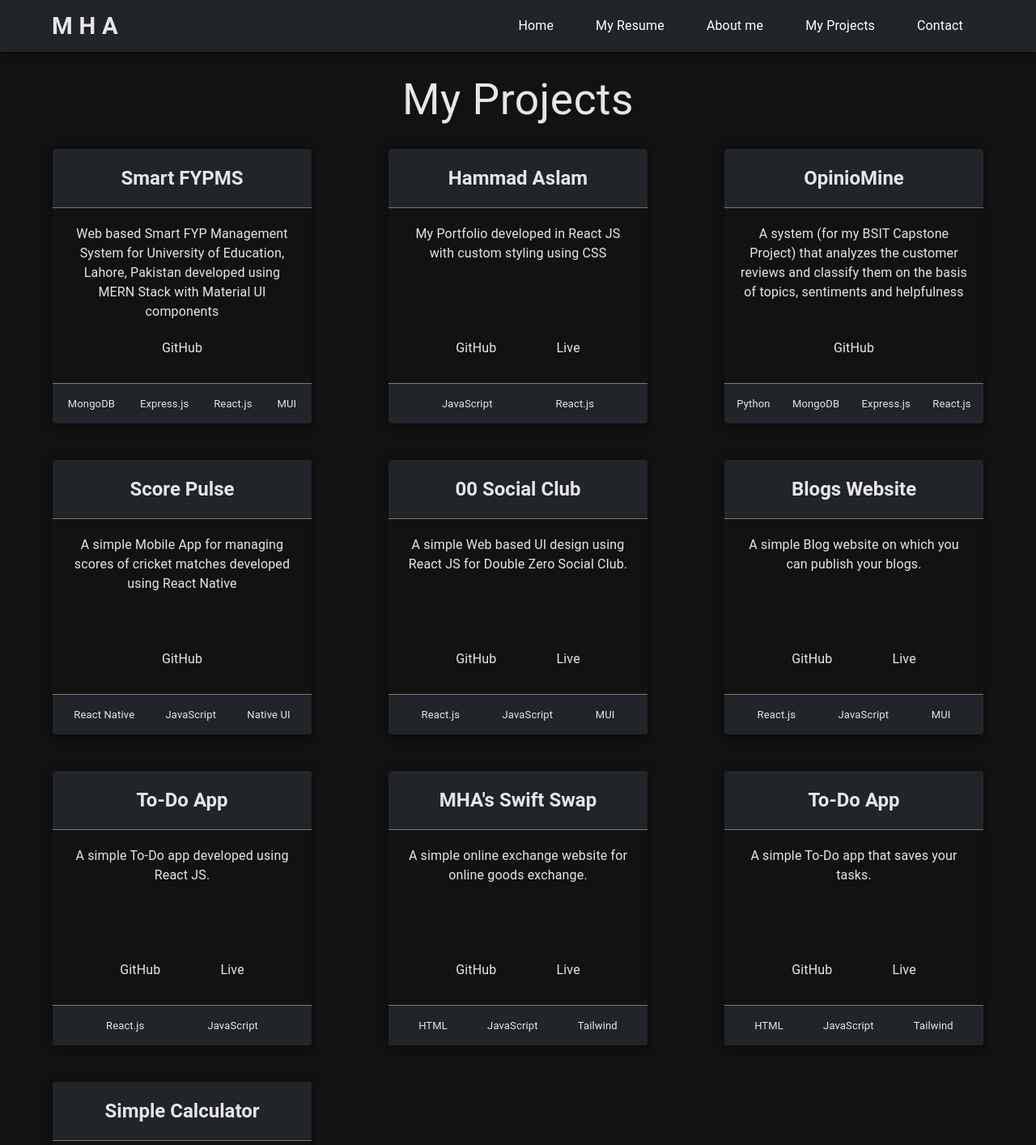
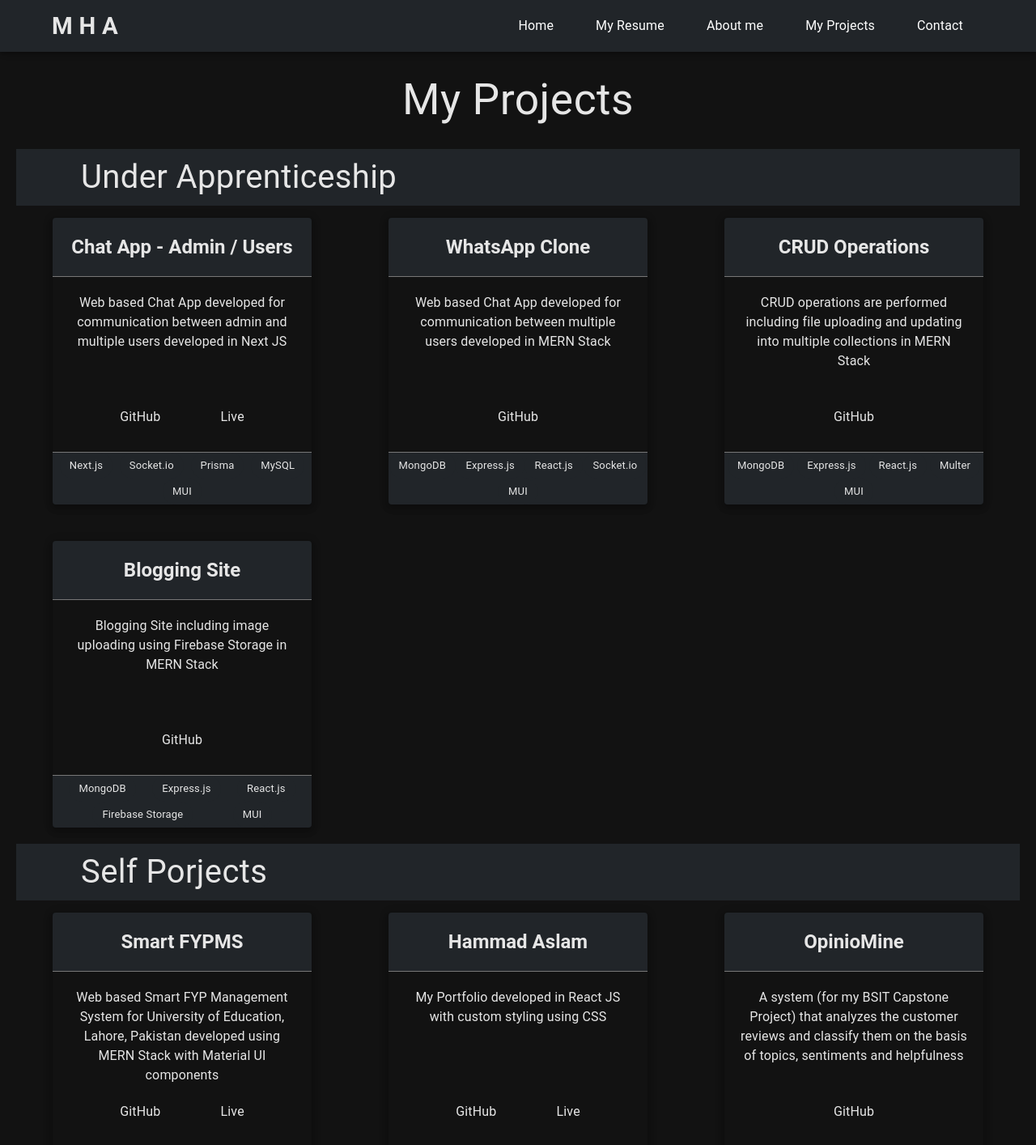
Before and after one commit to hammadaslam1/portfolio-website, a React (Create React App) app: page /portfolio in a window 1280 px wide. Shown: the top 1414 px of the page at 81% size. Built offline with nearby package versions, Linux system fonts and the light colour scheme.

Commit message:
updated portfolio with new projects and about

```diff
--- a/public/index.html
+++ b/public/index.html
@@ -7,7 +7,30 @@
     <meta name="theme-color" content="#000000" />
     <meta
       name="description"
-      content="Web site created using create-react-app"
+      content="I`m Hammad Aslam, a recent IT Graduate
+    from Jauharabad, Pakistan. I have done my Matriculation from Govt. Jauhar
+    Memorial High School, Jauharabad in the session 2014-16 under BISE Sargodha
+    securing 64% marks. I have done my Intermediate with Computer Science from
+    Govt. Post Graduate College, Jauharabad in the session 2016-18 under BISE
+    Sargodha securing 65% marks. I have done my undergraduation with Computer
+    Science from Govt. Post Graduate College, Jauharabad under the affiliation
+    of University of Sargodha in the session 2018-2020 securing 52% marks. I
+    have done a Diploma of Information Technology from Information Technology
+    Centre, Jauharabad under Punjab Board of Technical Education in the session
+    2020-2021 securing 78% marks. I have done my BS Information Technology (Post
+    ADP) University of Education, Lahore in the session 2022-2024. My CGPA is
+    3.6 I have worked on my final year project, 'Customer Reviews Classification
+    and Analysis System using Data Mining and NLP'. Basically it is a system
+    that analyzes the customer reviews and classify them on the basis of topics,
+    sentiments and helpfulness. These reviews are taken from various E-commerce
+    platforms likeAmazonandDaraz. I'm currently working on a Smart FYP
+    Management System. This system is all about digitalizing the process of
+    Capstone Project between supervisors, coordinators and students of final
+    year. I have interests in Data Science and Web Development. I have developed
+    some projects for Web and android in React JS and React Native respectively
+    and my Final Year Project was analysis and research based, in which I worked
+    with Python. I'm looking for the opportunities to enhance my skills. I enjoy
+    working on side projects to upskill myself and learn new stuff."
     />
     <link rel="apple-touch-icon" href="%PUBLIC_URL%/logo.png" />
     <!--
--- a/src/components/pages/About.jsx
+++ b/src/components/pages/About.jsx
@@ -42,7 +42,13 @@ const About = () => {
         <Typography sx={{ fontSize: "16pt", marginY: "35px" }}>
           I have done my BS Information Technology (Post ADP) University of
           Education, Lahore in the session 2022-2024. My <strong>CGPA</strong>{" "}
-          is <strong>3.6</strong>
+          is <strong>3.63</strong>
+        </Typography>
+        <Typography sx={{ fontSize: "16pt", marginY: "35px" }}>
+          I recently attended an Apprenticeship program for IT Graduates under
+          PSEB (Pakistan Software Export Board) in the Known Health Care IT
+          Company "Maaz Informatics" in Sargodha, where I spent 2 months as a
+          MERN Stack and Next JS apprentice.
         </Typography>
         <Typography sx={{ fontSize: "16pt", marginY: "35px" }}>
           I have worked on my final year project, "Customer Reviews
@@ -53,8 +59,10 @@ const About = () => {
           <a href="https://www.amazon.com/">Amazon</a>and
           <a href="https://www.daraz.pk/">Daraz.</a>
         </Typography>
-        <Typography sx={{fontSize: '16pt', marginY: '35px'}}>
-          I'm currently working on a Smart FYP Management System. This system is all about digitalizing the process of Capstone Project between supervisors, coordinators and students of final year.
+        <Typography sx={{ fontSize: "16pt", marginY: "35px" }}>
+          I worked on a Smart FYP Management System. This system is all about
+          digitalizing the process of Capstone Project between supervisors,
+          coordinators and students of final year.
         </Typography>
         <Typography sx={{ fontSize: "16pt", marginY: "35px" }}>
           I have interests in Data Science and Web Development. I have developed
--- a/src/components/pages/Portfolio.jsx
+++ b/src/components/pages/Portfolio.jsx
@@ -7,11 +7,11 @@ const Portfolio = () => {
     createRows(
       "Smart FYPMS",
       "Web based Smart FYP Management System for University of Education, Lahore, Pakistan developed using MERN Stack with Material UI components",
-      ["GitHub"],
+      ["GitHub", "Live"],
       ["MongoDB", "Express.js", "React.js", "MUI"],
       [
         "https://github.com/ahsanisdeveloping/smart-fyp-project",
-        // "https://hammad-resume.web.app/",
+        "https://fypms-ue.vercel.app/",
       ]
     ),
     createRows(
@@ -105,7 +105,48 @@ const Portfolio = () => {
       ]
     ),
   ];
-
+  const maazProjects = [
+    createRows(
+      "Chat App - Admin / Users",
+      "Web based Chat App developed for communication between admin and multiple users developed in Next JS",
+      ["GitHub", "Live"],
+      ["Next.js", "Socket.io", "Prisma", "MySQL", "MUI"],
+      [
+        "https://github.com/hammadaslam1/Maaz-Informatics-Apprenticeship/tree/main/chatapp_admin_user",
+        "https://hammad-chat-next.vercel.app/",
+      ]
+    ),
+    createRows(
+      "WhatsApp Clone",
+      "Web based Chat App developed for communication between multiple users developed in MERN Stack",
+      ["GitHub"],
+      ["MongoDB", "Express.js", "React.js", "Socket.io", "MUI"],
+      [
+        "https://github.com/hammadaslam1/Maaz-Informatics-Apprenticeship/tree/main/chatapp_multiple_users",
+        // "https://hammad-chat-next.vercel.app/",
+      ]
+    ),
+    createRows(
+      "CRUD Operations",
+      "CRUD operations are performed including file uploading and updating into multiple collections in MERN Stack",
+      ["GitHub"],
+      ["MongoDB", "Express.js", "React.js", "Multer", "MUI"],
+      [
+        "https://github.com/hammadaslam1/Maaz-Informatics-Apprenticeship/tree/main/Task%2003",
+        // "https://hammad-chat-next.vercel.app/",
+      ]
+    ),
+    createRows(
+      "Blogging Site",
+      "Blogging Site including image uploading using Firebase Storage in MERN Stack",
+      ["GitHub"],
+      ["MongoDB", "Express.js", "React.js", "Firebase Storage", "MUI"],
+      [
+        "https://github.com/hammadaslam1/Maaz-Informatics-Apprenticeship/tree/main/Task%2003",
+        // "https://hammad-chat-next.vercel.app/",
+      ]
+    ),
+  ];
   return (
     <div
       style={{
@@ -117,20 +158,34 @@ const Portfolio = () => {
       <Typography sx={{ fontSize: "40pt", marginBottom: "20px" }}>
         My Projects
       </Typography>
+      <Typography
+        sx={{
+          fontSize: "30pt",
+          marginY: "15px",
+          paddingY: "5px",
+          pl: 10,
+          textAlign: "left",
+          backgroundColor: "#212529",
+        }}
+      >
+        Under Apprenticeship
+      </Typography>
       <div
         className="pojects"
         style={{
           display: "grid",
           gridTemplateColumns: "repeat(3,2fr)",
           gap: "45px 5px",
+          marginBottom: "20px",
         }}
       >
-        {projectsRow.map((row) => (
+        {maazProjects.map((row) => (
           <Card
             sx={{
               maxWidth: "320px",
               backgroundColor: "#212529",
               margin: "auto",
+              height: "100%",
             }}
             elevation={5}
           >
@@ -139,8 +194,9 @@ const Portfolio = () => {
               component="div"
               sx={{
                 borderBottom: "1px solid #777777",
-                padding: "20px",
+                paddingY: "20px",
                 fontWeight: "700",
+                flexGrow: 1,
               }}
             >
               {row.title}
@@ -176,7 +232,106 @@ const Portfolio = () => {
                 ""
               )}
             </div>
-            <div style={{ borderTop: "1px solid #777777", height: '50px', display: 'flex', alignItems: 'center', justifyContent: 'space-evenly' }}>
+            <div
+              style={{
+                borderTop: "1px solid #777777",
+                minHeight: "50px",
+                display: "flex",
+                flexWrap: "wrap",
+                alignItems: "center",
+                justifyContent: "space-evenly",
+              }}
+            >
+              {row.languages.map((lang) => (
+                <Chip label={lang} sx={{ backgroundColor: "#212529" }} />
+              ))}
+            </div>
+          </Card>
+        ))}
+      </div>
+      <Typography
+        sx={{
+          fontSize: "30pt",
+          marginY: "15px",
+          paddingY: "5px",
+          pl: 10,
+          textAlign: "left",
+          backgroundColor: "#212529",
+        }}
+      >
+        Self Porjects
+      </Typography>
+      <div
+        className="pojects"
+        style={{
+          display: "grid",
+          gridTemplateColumns: "repeat(3,2fr)",
+          gap: "45px 5px",
+        }}
+      >
+        {projectsRow.map((row) => (
+          <Card
+            sx={{
+              maxWidth: "320px",
+              backgroundColor: "#212529",
+              margin: "auto",
+              height: "100%",
+            }}
+            elevation={5}
+          >
+            <Typography
+              variant="h5"
+              component="div"
+              sx={{
+                borderBottom: "1px solid #777777",
+                paddingY: "20px",
+                fontWeight: "700",
+                flexGrow: 1,
+              }}
+            >
+              {row.title}
+            </Typography>
+            <Typography
+              variant="body1"
+              component="div"
+              sx={{
+                backgroundColor: "#121212",
+                height: "130px",
+                padding: "20px",
+              }}
+            >
+              {row.description}
+            </Typography>
+            <div
+              className="btn"
+              style={{
+                backgroundColor: "#121212",
+                padding: "20px",
+                display: "flex",
+                justifyContent: "space-evenly",
+              }}
+            >
+              <a href={row.link[0]} target="_blank" rel="noreferrer">
+                {row.buttons[0]}
+              </a>
+              {row.buttons[1] ? (
+                <a href={row.link[1]} target="_blank" rel="noreferrer">
+                  {row.buttons[1]}
+                </a>
+              ) : (
+                ""
+              )}
+            </div>
+            <div
+              style={{
+                borderTop: "1px solid #777777",
+                minHeight: "50px",
+                display: "flex",
+                flexWrap: "wrap",
+                alignItems: "center",
+                justifyContent: "space-evenly",
+              }}
+            >
               {row.languages.map((lang) => (
                 <Chip label={lang} sx={{ backgroundColor: "#212529" }} />
               ))}
```
Also changed, not shown: public/manifest.json.
